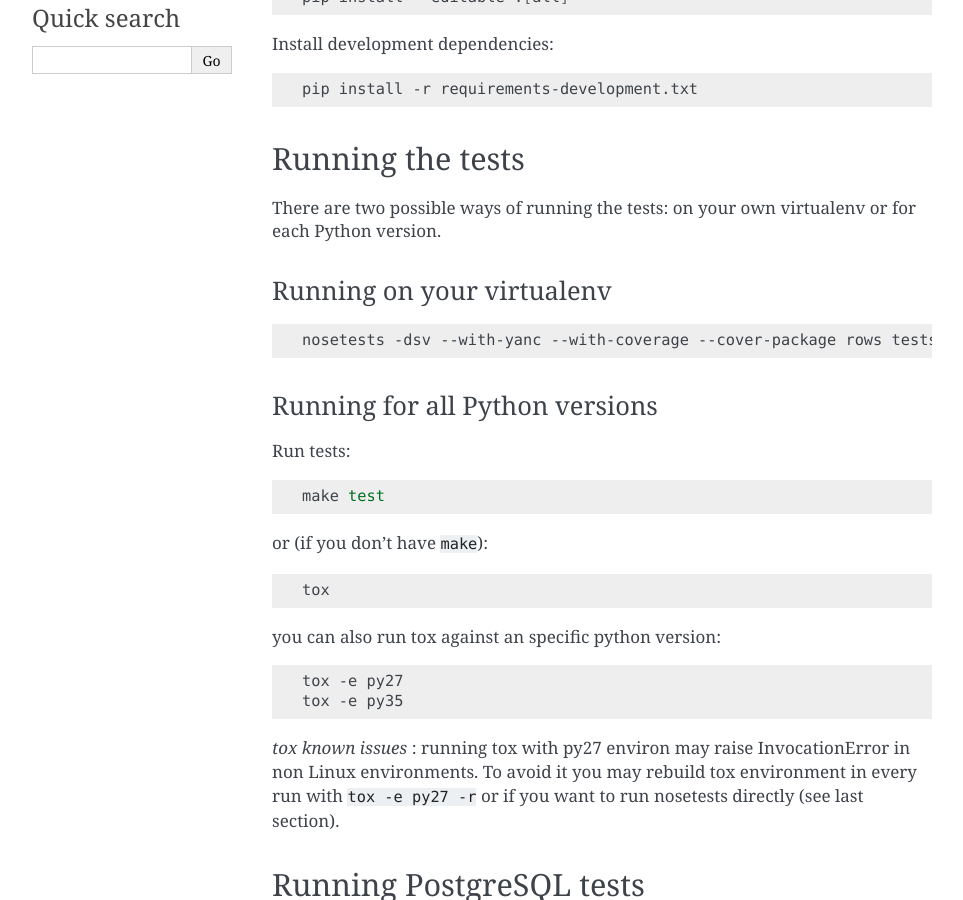
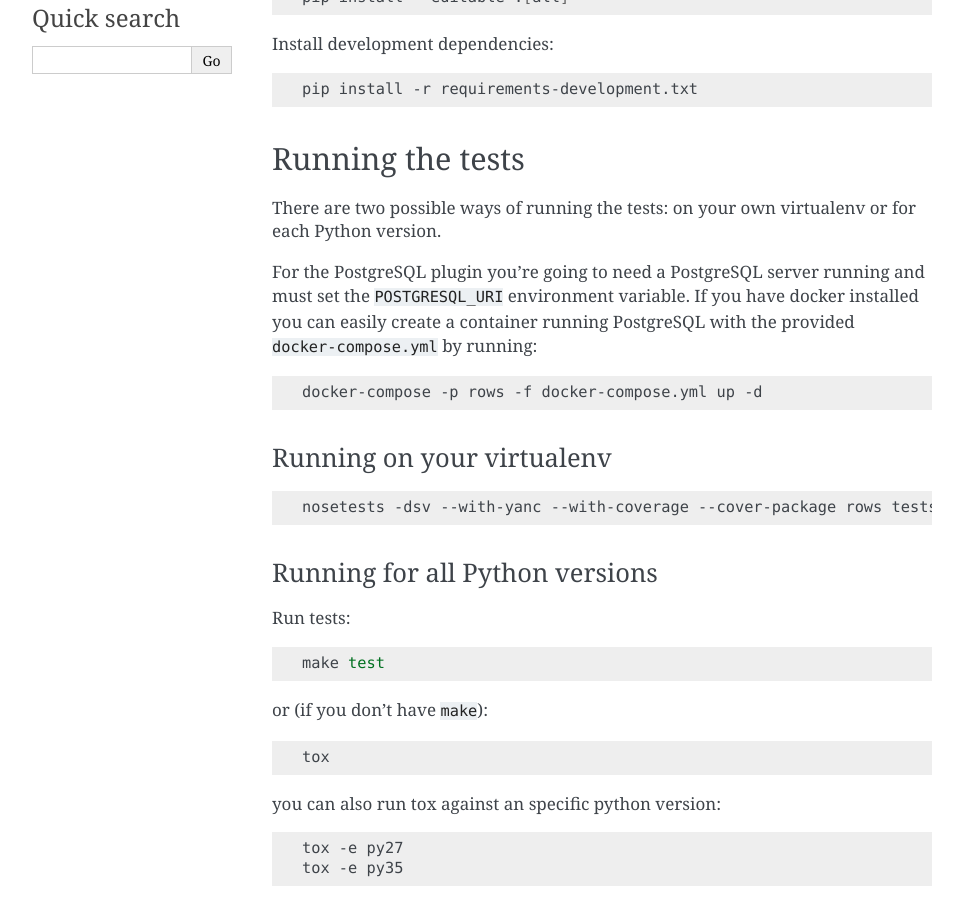
Before and after one commit to turicas/rows, a Sphinx documentation site: the page built from docs/contributing.md, in a window 1280 px wide and 900 px high, scrolled down 391 px. Shown: the whole window, without its empty margins (148-1111 px from the left). Built offline with Sphinx 7.4.7, drawn with Linux system fonts in a browser that asks for light colours.

Commit message:
Add docs about PostgreSQL tests + update dependency

````diff
--- a/docs/contributing.md
+++ b/docs/contributing.md
@@ -27,6 +27,15 @@ pip install -r requirements-development.txt
 
 There are two possible ways of running the tests: on your own virtualenv or for
 each Python version.
+
+For the PostgreSQL plugin you're going to need a PostgreSQL server running and
+must set the `POSTGRESQL_URI` environment variable. If you have docker
+installed you can easily create a container running PostgreSQL with the
+provided `docker-compose.yml` by running:
+
+```bash
+docker-compose -p rows -f docker-compose.yml up -d
+```
 
 ### Running on your virtualenv
 
--- a/setup.py
+++ b/setup.py
@@ -26,6 +26,7 @@ EXTRA_REQUIREMENTS = {
     'html': ['lxml'],  # apt: libxslt-dev libxml2-dev
     'ods': ['lxml'],
     'parquet': ['parquet'],
+    'postgresql': ['psycopg2-binary'],
     'pdf': ['cached-property', 'pymupdf', 'pdfminer.six'],
     'xls': ['xlrd', 'xlwt'],
     'xlsx': ['openpyxl'],
````
